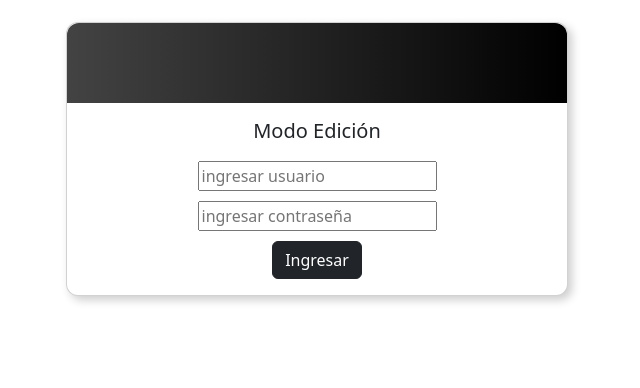
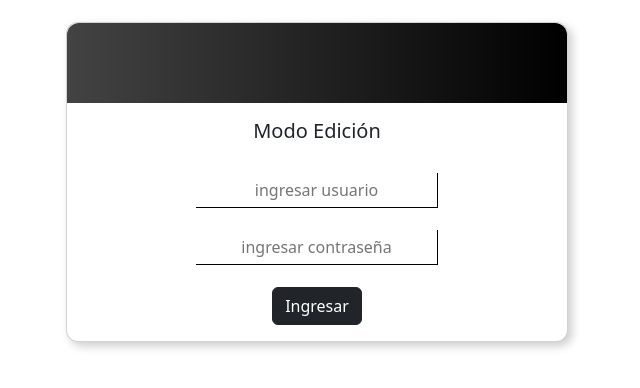
Before and after one commit to zstobi/proyecto-portfolio-front-end, an Angular app in the folder frontend-ap-pf/: page /login in a window 1280 px wide. Shown: the top 388 px of the page, without its empty margins (323-963 px from the left). Built offline with nearby package versions, Linux system fonts and the light colour scheme.

Commit message:
login done

```diff
--- a/frontend-ap-pf/src/app/components/login/login.component.css
+++ b/frontend-ap-pf/src/app/components/login/login.component.css
@@ -8,6 +8,7 @@
 .card {
     display: grid;
     place-items: center;
+    box-sizing: border-box;
 }
 
 .card-shadow {
@@ -18,7 +19,34 @@
 .card-body {
     display: grid;
     place-items: center;
-    gap: 10px;
+    gap: 22px;
+}
+
+.input-field {
+    width: 100%;
+    height: 100%;
+
+    display: grid;
+    place-items: center;
+}
+
+input {
+    padding: 5px;
+
+    text-align: center;
+
+    outline: none;
+    border: none;
+
+    border-bottom: 1.5px solid #000;
+    border-right: 1.5px solid #000;
+}
+input:active {
+    /* empty yet */
+}
+input:focus {
+    outline: 1px solid #000;
+    color: #00f;
 }
 
 @media (min-width : 500px) {
@@ -37,3 +65,8 @@
         border-top-left-radius: 12px;
     }
 }
+
+/* @keyframes test {
+    100% {
+    }
+} */
```
